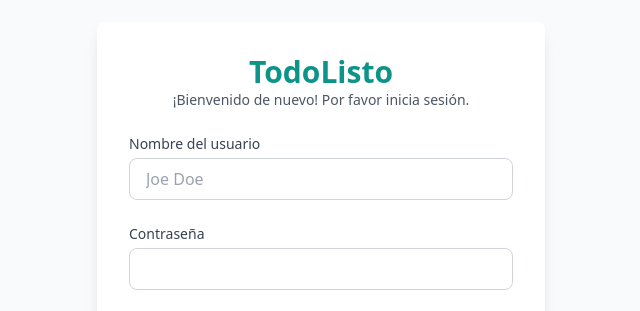
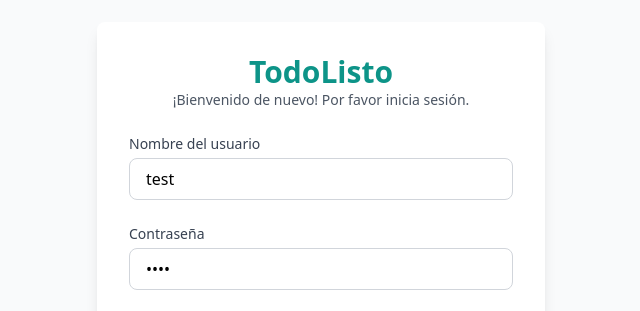
Before and after one commit to EnzoFiglioli/Todo-Listo, a website: page views/login.html in a window 1280 px wide. Shown: the part 154-465 px from the top of the page, 319-959 px from the left. Drawn offline with nearby package versions, Linux system fonts and the light colour scheme; files whose address does not match are found by name.

Commit message:
Set default values in login form inputs
Added default values for username and password fields.

```diff
--- a/views/login.html
+++ b/views/login.html
@@ -14,20 +14,17 @@
             <p class="text-gray-600 text-sm">¡Bienvenido de nuevo! Por favor inicia sesión.</p>
         </div>
 
-        <!-- Formulario de Login -->
         <form id="login-form" class="space-y-6" onsubmit="dashboardRoute(event)">
-            <!-- Username -->
             <div>
                 <label for="username" class="block text-sm font-medium text-gray-700">Nombre del usuario</label>
-                <input type="text" id="username" name="username" required
+                <input type="text" id="username" name="username" required value="test"
                        class="w-full mt-1 px-4 py-2 border border-gray-300 rounded-lg focus:ring-teal-500 focus:border-teal-500"
                        placeholder="Joe Doe">
             </div>
 
-            <!-- Contraseña -->
             <div>
                 <label for="password" class="block text-sm font-medium text-gray-700">Contraseña</label>
-                <input type="password" id="password" name="password" required
+                <input type="password" id="password" name="password" required value="1234"
                        class="w-full mt-1 px-4 py-2 border border-gray-300 rounded-lg focus:ring-teal-500 focus:border-teal-500">
             </div>
 
```
